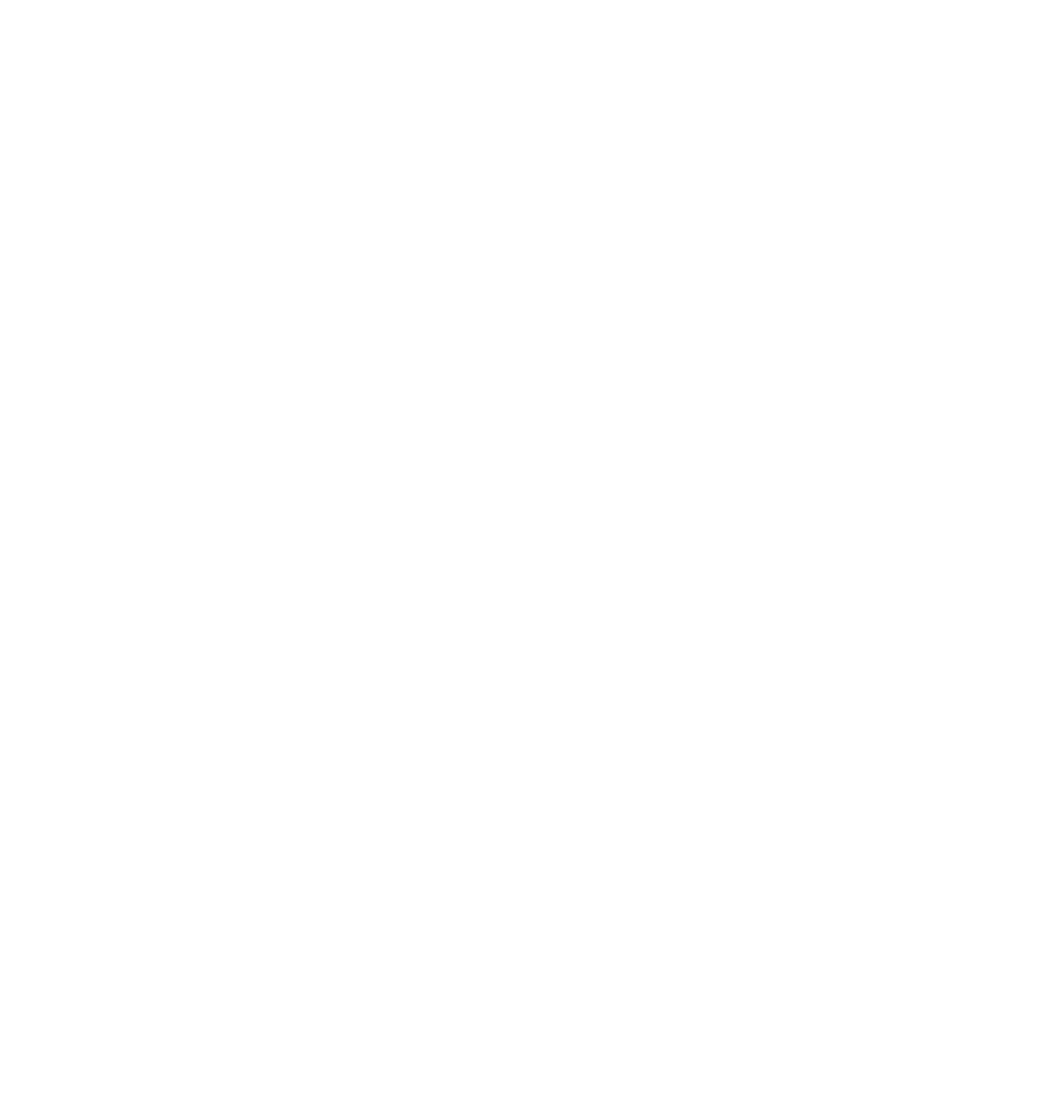
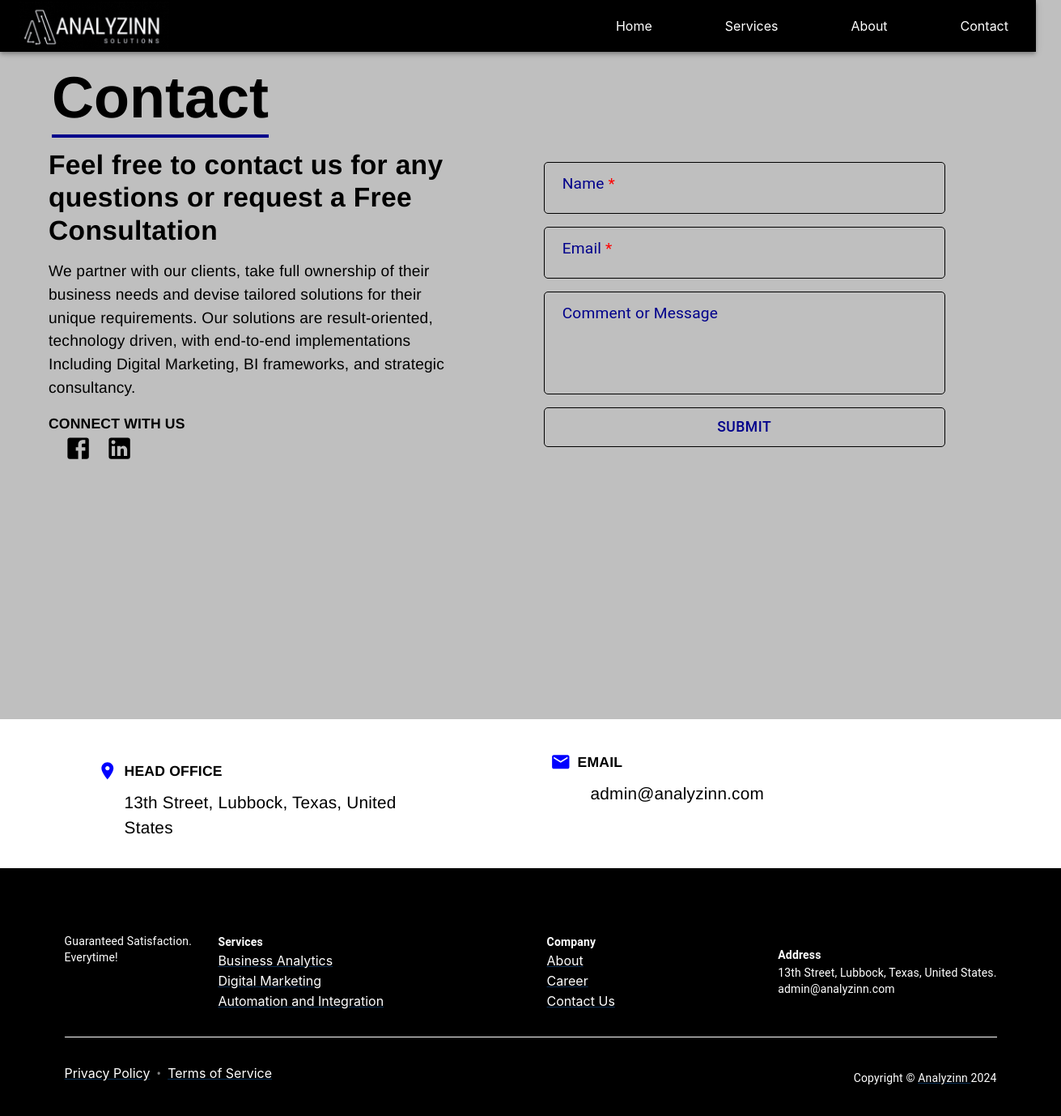
Before and after one commit to talhaha1/Front-End-react-project, a React (Create React App) app: page /contact in a window 1280 px wide. Before the commit this address had no page. Shown: the top 1378 px of the page at 81% size, 1311 px wide, since content can reach past the window. Before the commit the page ends 800 px from the top, so only its background shows below. Built offline with nearby package versions, Linux system fonts and the light colour scheme.

Commit message:
added route for contact page

```diff
--- a/src/App.js
+++ b/src/App.js
@@ -1,6 +1,7 @@
 import React from "react";
 import LandingPage from "./Pages/LandingPage/LandingPage";
 import Services from "./Pages/Services/Services";
+import ContactPage from "./Components/ContactUs/ContactPage";
 import { BrowserRouter as Router, Route, Routes } from "react-router-dom";
 
 const App = () => {
@@ -10,6 +11,7 @@
         <Routes>
           <Route path="/" element={<LandingPage />} />
           <Route path="/services" element={<Services />} />
+          <Route path="/contact" element={<ContactPage />} />
           {/* Add other routes here */}
         </Routes>
       </div>
--- a/src/Components/ContactUs/ContactPage.jsx
+++ b/src/Components/ContactUs/ContactPage.jsx
@@ -36,6 +36,8 @@
 import emailjs from "emailjs-com";
 import { Snackbar, Alert } from "@mui/material";
 import { useState } from "react";
+import Navbar from "../NavBar/nav";
+import Footer from "../Footer/footer";
 
 const ContactPage = () => {
   const defaultValuesOfForm = {
@@ -103,6 +105,7 @@
 
   return (
     <>
+      <Navbar />
       <MainBox>
         <HeadingTypography
           variant="h3"
@@ -294,6 +297,7 @@
           {snackbar.message}
         </Alert>
       </Snackbar>
+      <Footer />
     </>
   );
 };
--- a/src/Pages/LandingPage/LandingPage.js
+++ b/src/Pages/LandingPage/LandingPage.js
@@ -19,7 +19,6 @@
       <Stats />
       <Whoweare />
       <OurServices />
-      <Header />
       <WhatSetsUsApart />
       <Testimonials />
       <RequestInfo />
```
